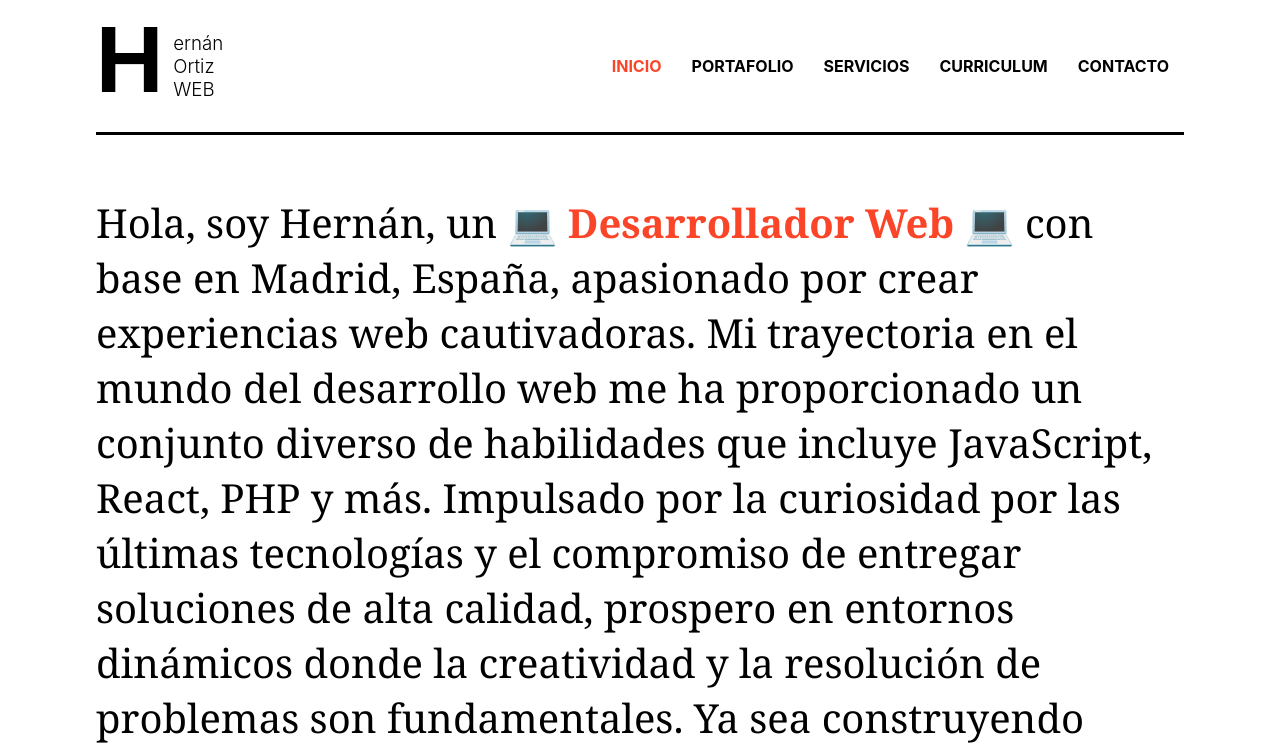
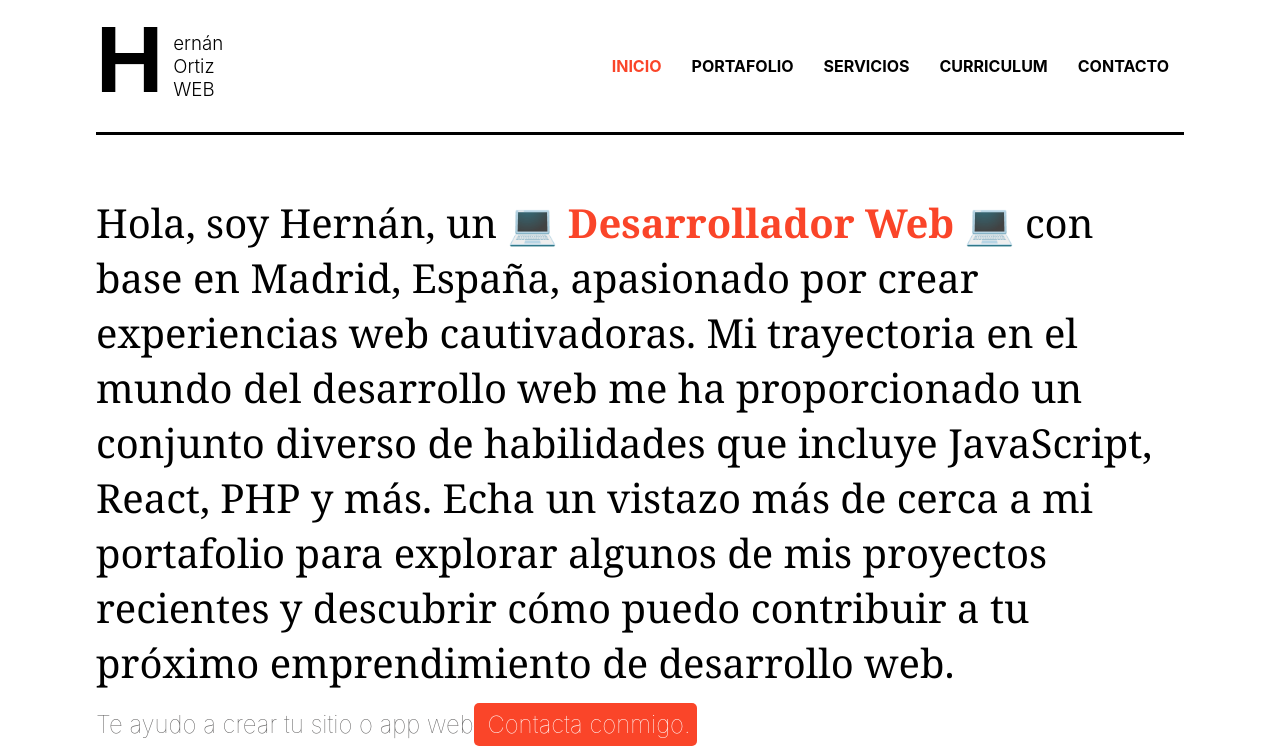
Before and after one commit to Sistemshdortiz/porfolio, a React (Create React App) app: page /inicio in a window 1280 px wide. Shown: the top 755 px of the page. Built offline with nearby package versions, Linux system fonts and the light colour scheme.

Commit message:
Update Inicio.js

```diff
--- a/src/components/Inicio.js
+++ b/src/components/Inicio.js
@@ -12,9 +12,6 @@ export const Inicio = () => {
         un 💻 <strong>Desarrollador Web</strong>  💻 con base en
         Madrid, España,
         apasionado por crear experiencias web cautivadoras. Mi trayectoria en el mundo del desarrollo web me ha proporcionado un conjunto diverso de habilidades que incluye JavaScript, React, PHP y más.
-
-        Impulsado por la curiosidad por las últimas tecnologías y el compromiso de entregar soluciones de alta calidad, prospero en entornos dinámicos donde la creatividad y la resolución de problemas son fundamentales. Ya sea construyendo aplicaciones web interactivas, optimizando interfaces de usuario o colaborando con equipos multidisciplinarios, estoy dedicado a ampliar los límites de lo posible en el ámbito digital.
-
         Echa un vistazo más de cerca a mi portafolio para explorar algunos de mis proyectos recientes y descubrir cómo puedo contribuir a tu próximo emprendimiento de desarrollo web.
 
       </h1>
```
